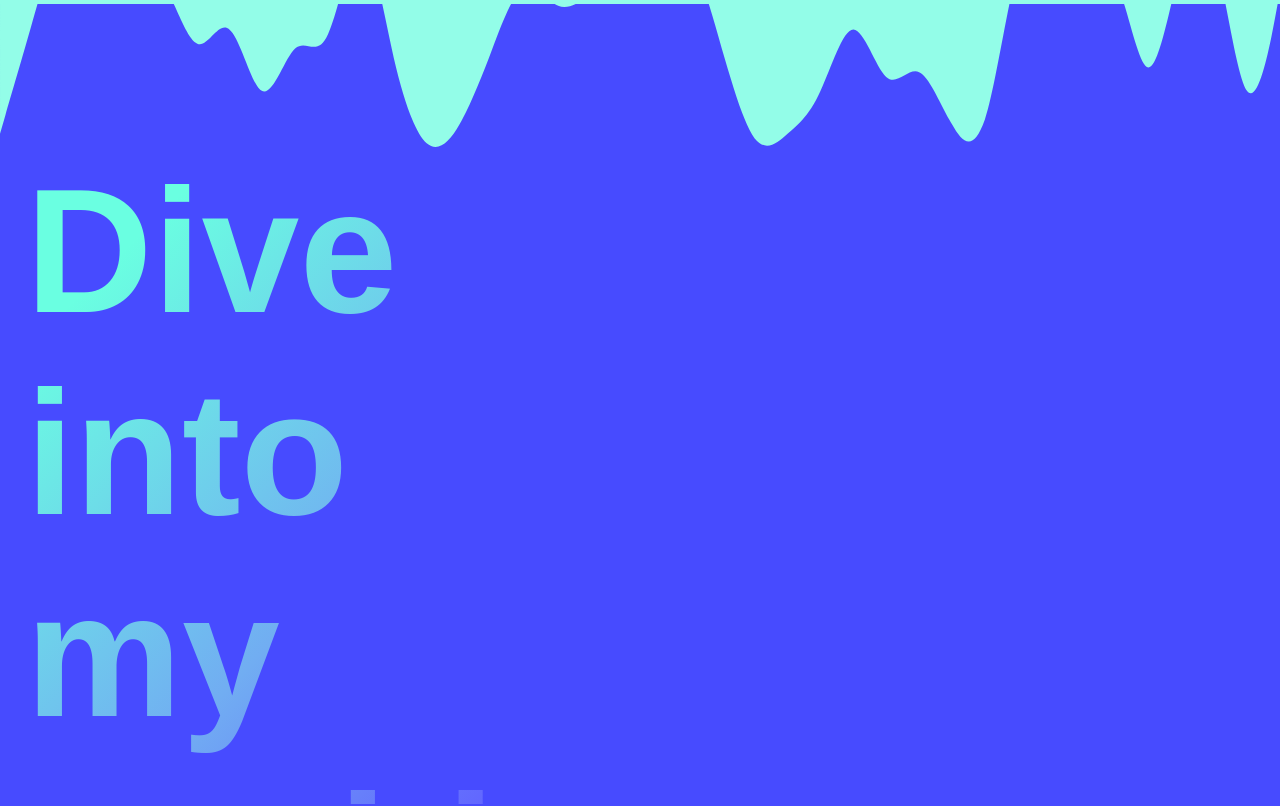
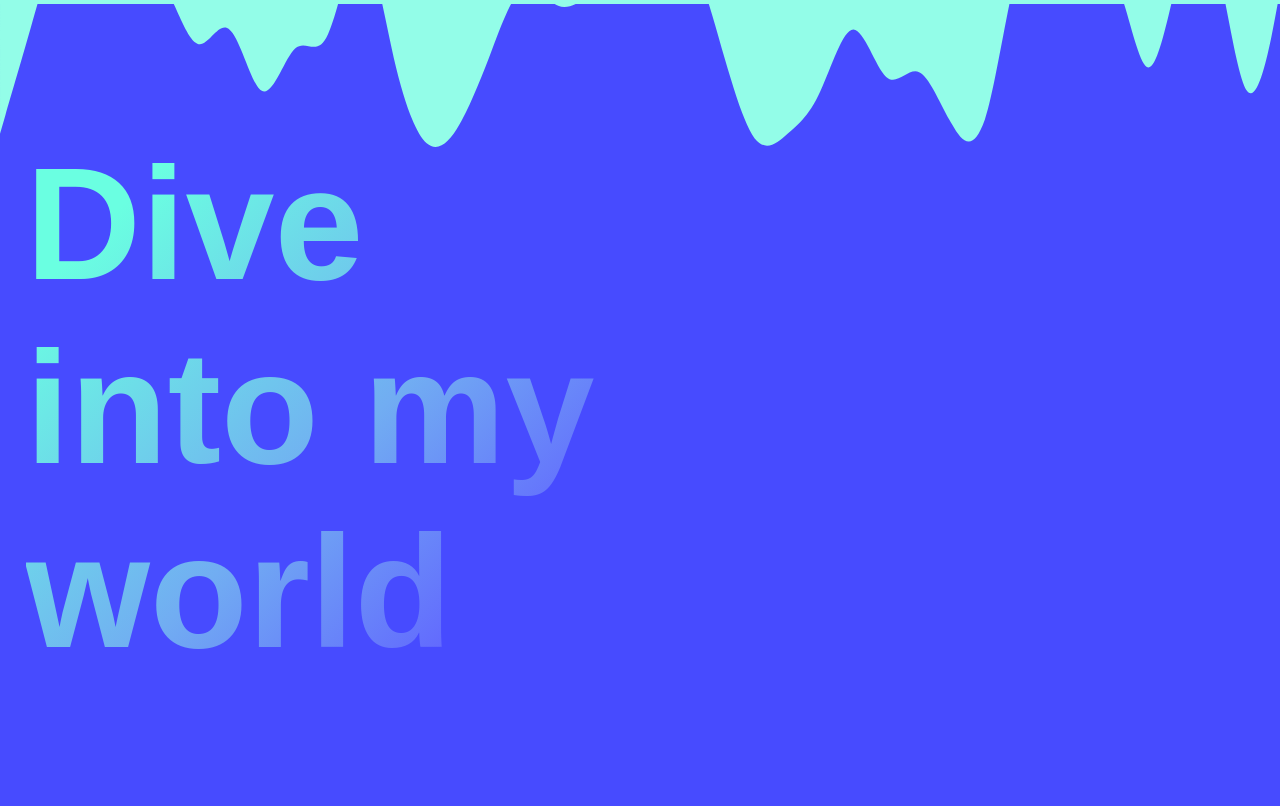
Before and after one commit to Negrea-Andrei/Personal_portfolio, a website built with webpack: page dist/index.html in a window 1280 px wide. Shown: the part 1660-2466 px from the top of the page. Built offline with Linux system fonts and the light colour scheme; a web font is replaced by a local one.

Commit message:
Fixed the font size for the projects header to not overflow

```diff
--- a/src/stylesheet.css
+++ b/src/stylesheet.css
@@ -391,8 +391,9 @@ html {
 .projects_container_title h1 {
   font-family: Arial, Helvetica, sans-serif;
   margin-left: 2%;
-  width: 40%;
-  font-size: 11rem;
+  margin-top: 10%;
+  width: 45%;
+  font-size: 10rem;
   background: rgb(106, 255, 225);
   background: linear-gradient(
     135deg,
```
Also changed, not shown: dist/index.bundle.js.
